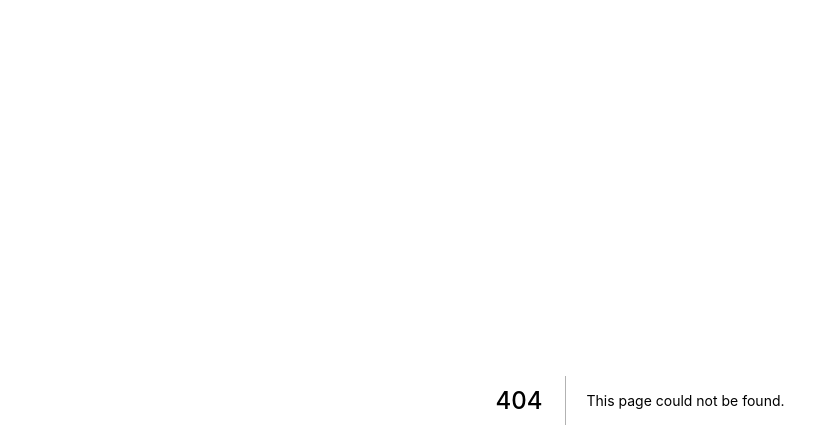
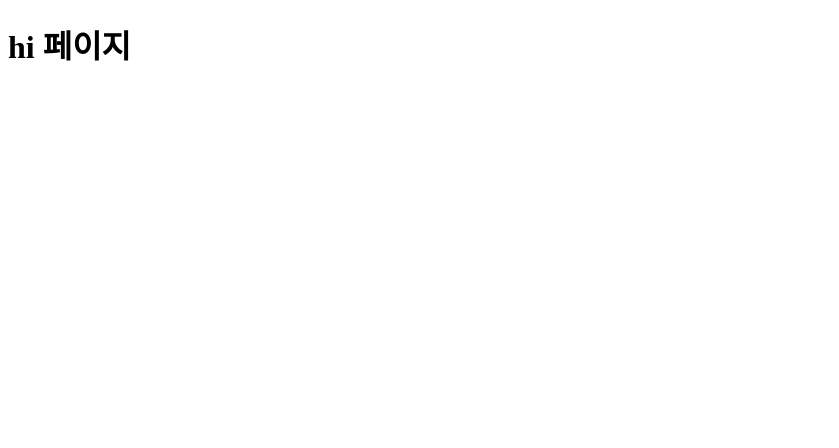
Before and after one commit to mingyeongmo/study_next, a Next.js app: page /hi/hihi in a window 1280 px wide. Before the commit this address had no page. Shown: the top 448 px of the page, without its empty margins (0-839 px from the left). Built offline with nearby package versions, Linux system fonts and the light colour scheme.

Commit message:
Next.js의 페이지

```diff
--- /dev/null
+++ b/pages/hi/hihi.js
@@ -0,0 +1,3 @@
+export default function A() {
+    return <h1>hi 페이지</h1>
+}
--- a/pages/index.js
+++ b/pages/index.js
@@ -10,7 +10,7 @@
 
       <main>
         <h1 className="title">
-          Welcome to <a href="https://nextjs.org">Next.js!</a>
+          Learn <a href="https://nextjs.org">Next.js!</a>
         </h1>
 
         <p className="description">
--- /dev/null
+++ b/pages/posts/first-posts.js
@@ -0,0 +1,3 @@
+export default function FirstPost() {
+    return <h1>First Post</h1>
+}
```
